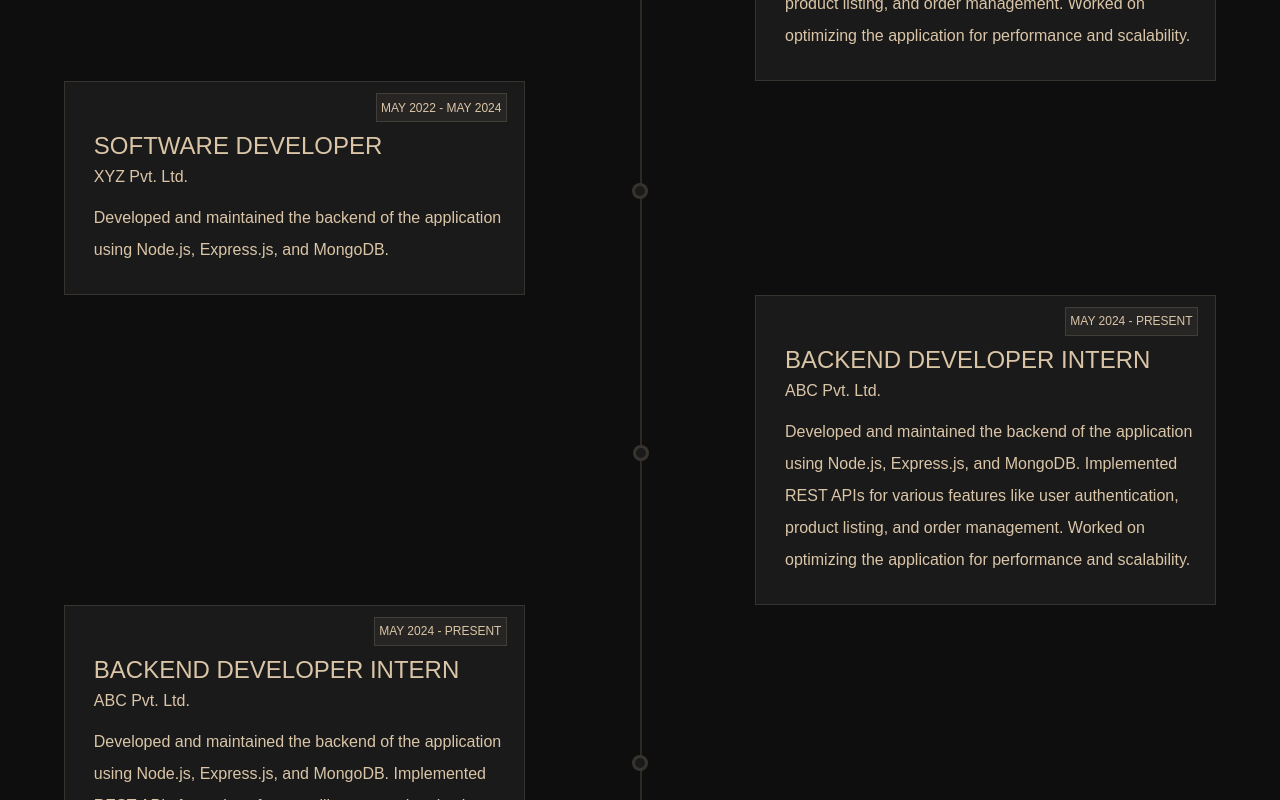
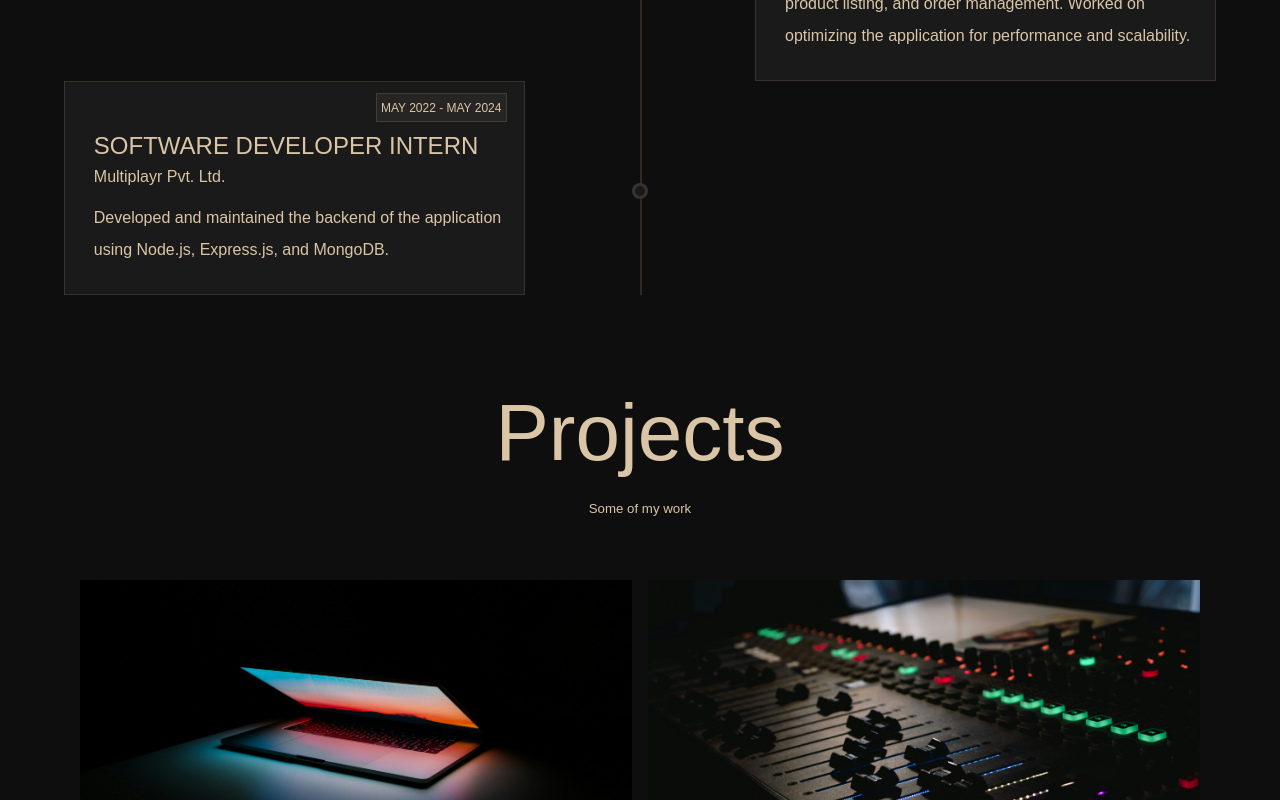
Before and after one commit to soumil4561/portfolio-website, a Next.js app: page / in a window 1280 px wide. Shown: the part 1960-2760 px from the top of the page. Built offline with nearby package versions, Linux system fonts and the light colour scheme; a web font is replaced by a local one.

Commit message:
update commit

```diff
--- a/src/app/data/info.js
+++ b/src/app/data/info.js
@@ -34,37 +34,13 @@ const experience = [
     skills: ["Node.js", "Express.js", "MongoDB", "Git"],
   },
   {
-    role: "Software Developer",
-    company: "XYZ Pvt. Ltd.",
+    role: "Software Developer Intern",
+    company: "Multiplayr Pvt. Ltd.",
     date: "May 2022 - May 2024",
     skills: ["Java", "JavaFX", "MySQL", "Git"],
     description:
       "Developed and maintained the backend of the application using Node.js, Express.js, and MongoDB.",
-  },
-  {
-    role: "Backend Developer Intern",
-    company: "ABC Pvt. Ltd.",
-    date: "May 2024 - Present",
-    description:
-      "Developed and maintained the backend of the application using Node.js, Express.js, and MongoDB. Implemented REST APIs for various features like user authentication, product listing, and order management. Worked on optimizing the application for performance and scalability.",
-    skills: ["Node.js", "Express.js", "MongoDB", "Git"],
-  },
-  {
-    role: "Backend Developer Intern",
-    company: "ABC Pvt. Ltd.",
-    date: "May 2024 - Present",
-    description:
-      "Developed and maintained the backend of the application using Node.js, Express.js, and MongoDB. Implemented REST APIs for various features like user authentication, product listing, and order management. Worked on optimizing the application for performance and scalability.",
-    skills: ["Node.js", "Express.js", "MongoDB", "Git"],
-  },
-  {
-    role: "Backend Developer Intern",
-    company: "ABC Pvt. Ltd.",
-    date: "May 2024 - Present",
-    description:
-      "Developed and maintained the backend of the application using Node.js, Express.js, and MongoDB. Implemented REST APIs for various features like user authentication, product listing, and order management. Worked on optimizing the application for performance and scalability.",
-    skills: ["Node.js", "Express.js", "MongoDB", "Git"],
-  },
+  }
 ];
 
 const education = [
```
Also changed, not shown: 1 other file (tests, documents, lock files or other folders).
